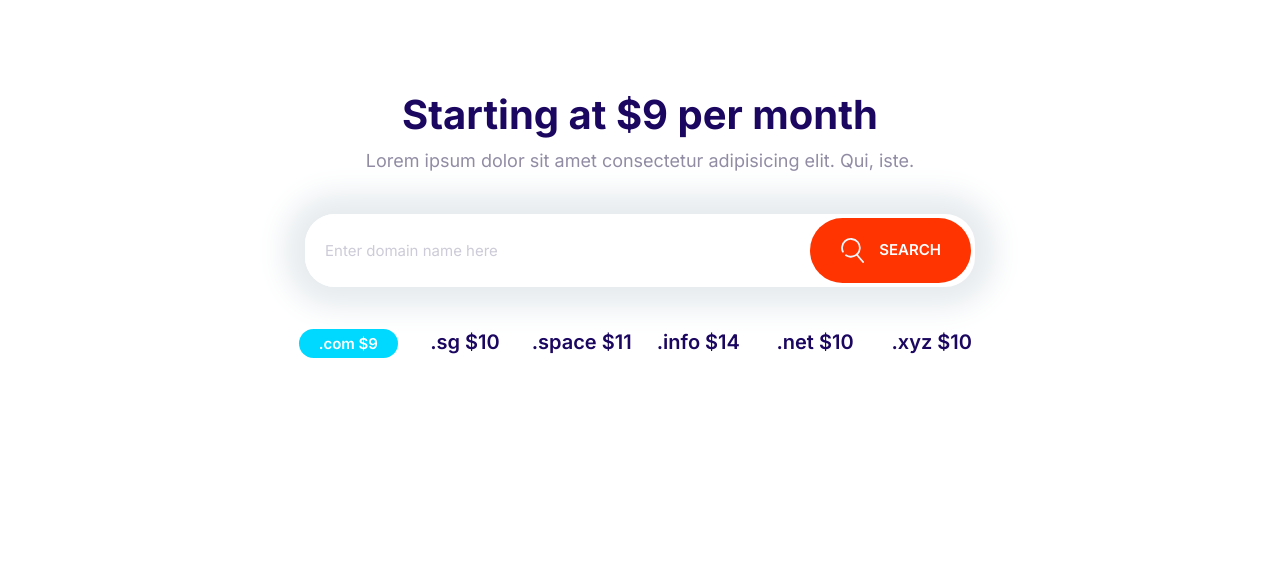
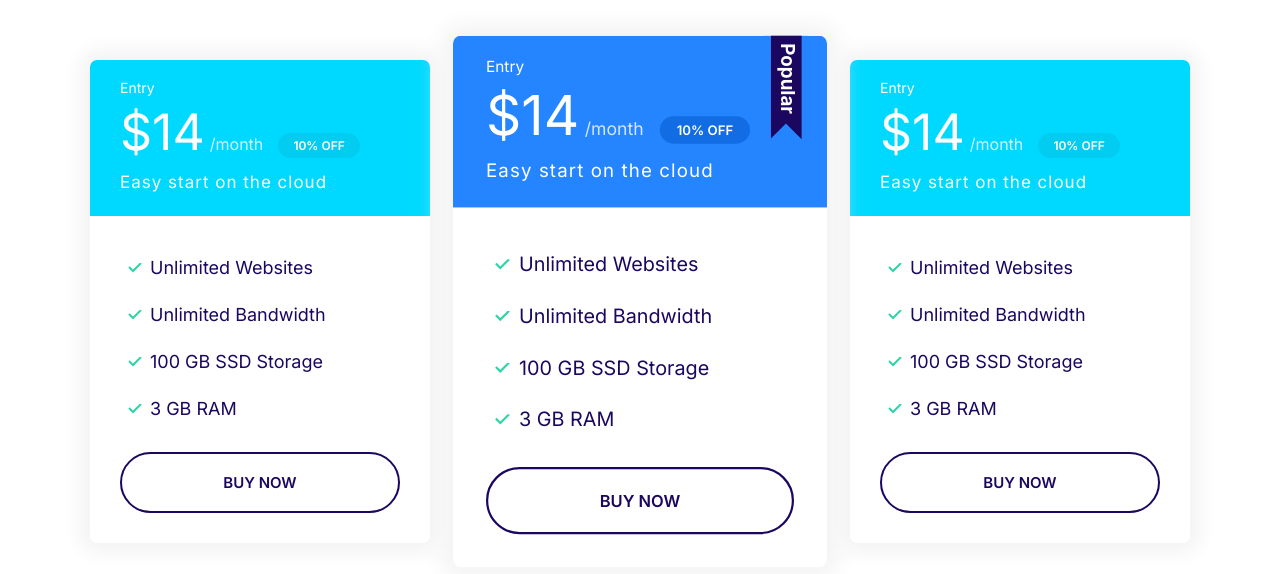
Before and after one commit to filippkz/First-progect, a plain HTML site: page index.html in a window 1280 px wide. Drawn offline with Linux system fonts and the light colour scheme.

Commit message:
Building Plans Block.

```diff
--- a/css/styles.css
+++ b/css/styles.css
@@ -345,6 +345,10 @@ background: var(--color-accent);
   color: #fff;
 }
 
+.card--primary .badge--primary {
+  background: #126de4;
+}
+
 .card--secondary .card__header {
   background: var(--color-secondary);
   color: #fff;
@@ -355,6 +359,10 @@ background: var(--color-accent);
 }
 
 /* Plans */
+
+.plan {
+transition: transform 0.2s ease-out;
+}
 
 .plan__name {
   color: #fff;
@@ -385,6 +393,10 @@ background: var(--color-accent);
   margin-bottom: 2rem;
 }
 
+.plan--popular {
+  transform: scale(1.1);
+}
+
 .plan--popular .card__header {
   position: relative;
 }
@@ -396,6 +408,14 @@ background: var(--color-accent);
   position: absolute;
   top: -6px;
   right: 5%;
+}
+
+.plan:hover {
+  transform: scale(1.05);
+}
+
+.plan--popular:hover {
+  transform: scale(1.15);
 }
 
 @media screen and (min-width: 1024px) {
@@ -772,3 +792,15 @@ transform: rotate(0);
     grid-template-columns: repeat(auto-fit, minmax(10rem, 1fr))
   }
 }
+
+
+/* Plan Blocks */
+
+.block-plans .grid{
+  gap: 8rem 4rem;
+}
+
+.block-plans .card {
+  max-width: 500px;
+  margin: 0 auto;
+}
--- a/index.html
+++ b/index.html
@@ -14,30 +14,75 @@
     <title>Document</title>
   </head>
   <body>
-    <section class="block container block-domain">
-      <header class="block__header">
-        <h2>Starting at $9 per month</h2>
-        <p>
-          Lorem ipsum dolor sit amet consectetur adipisicing elit. Qui, iste.
-        </p>
-      </header>
-      <div class="input-group">
-        <input type="text" class="input" placeholder="Enter domain name here" />
-        <button class="btn btn--accent">
-          <svg class="icon icon--white">
-            <use xlink:href="images/sprite.svg#search"></use>
-          </svg>
-          Search
-        </button>
+    <section class="block container block-plans">
+      <div class="grid grid--1x3">
+        <div>
+          <div class="plan">
+            <div class="card card--secondary">
+              <header class="card__header">
+                <h3 class="plan__name">Entry</h3>
+                <span class="plan__price">$14</span>
+                <span class="plan__billing-cycle">/month</span>
+                <span class="badge badge--secondary badge--small">10% OFF</span>
+                <span class="plan__description">Easy start on the cloud</span>
+              </header>
+              <div class="card__body">
+                <ul class="list list--tick">
+                  <li class="list__item">Unlimited Websites</li>
+                  <li class="list__item">Unlimited Bandwidth</li>
+                  <li class="list__item">100 GB SSD Storage</li>
+                  <li class="list__item">3 GB RAM</li>
+                </ul>
+                <button class="btn btn--outline btn--block">Buy Now</button>
+              </div>
+            </div>
+          </div>
+        </div>
+        <div>
+          <div class="plan plan--popular">
+            <div class="card card--primary">
+              <header class="card__header">
+                <h3 class="plan__name">Entry</h3>
+                <span class="plan__price">$14</span>
+                <span class="plan__billing-cycle">/month</span>
+                <span class="badge badge--primary badge--small">10% OFF</span>
+                <span class="plan__description">Easy start on the cloud</span>
+              </header>
+              <div class="card__body">
+                <ul class="list list--tick">
+                  <li class="list__item">Unlimited Websites</li>
+                  <li class="list__item">Unlimited Bandwidth</li>
+                  <li class="list__item">100 GB SSD Storage</li>
+                  <li class="list__item">3 GB RAM</li>
+                </ul>
+                <button class="btn btn--outline btn--block">Buy Now</button>
+              </div>
+            </div>
+          </div>
+        </div>
+        <div>
+          <div class="plan">
+            <div class="card card--secondary">
+              <header class="card__header">
+                <h3 class="plan__name">Entry</h3>
+                <span class="plan__price">$14</span>
+                <span class="plan__billing-cycle">/month</span>
+                <span class="badge badge--secondary badge--small">10% OFF</span>
+                <span class="plan__description">Easy start on the cloud</span>
+              </header>
+              <div class="card__body">
+                <ul class="list list--tick">
+                  <li class="list__item">Unlimited Websites</li>
+                  <li class="list__item">Unlimited Bandwidth</li>
+                  <li class="list__item">100 GB SSD Storage</li>
+                  <li class="list__item">3 GB RAM</li>
+                </ul>
+                <button class="btn btn--outline btn--block">Buy Now</button>
+              </div>
+            </div>
+          </div>
+        </div>
       </div>
-      <ul class="list block-domain__prices">
-        <li><span class="badge badge--secondary">.com $9</span></li>
-        <li>.sg $10</li>
-        <li>.space $11</li>
-        <li>.info $14</li>
-        <li>.net $10</li>
-        <li>.xyz $10</li>
-      </ul>
     </section>
     <script src="js/main.js"></script>
   </body>
```
Also changed, not shown: components/block-plans.html (added, +70 -0 lines).
